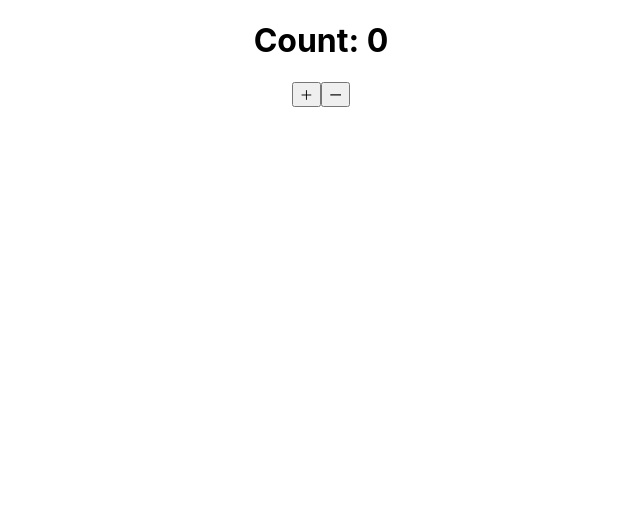
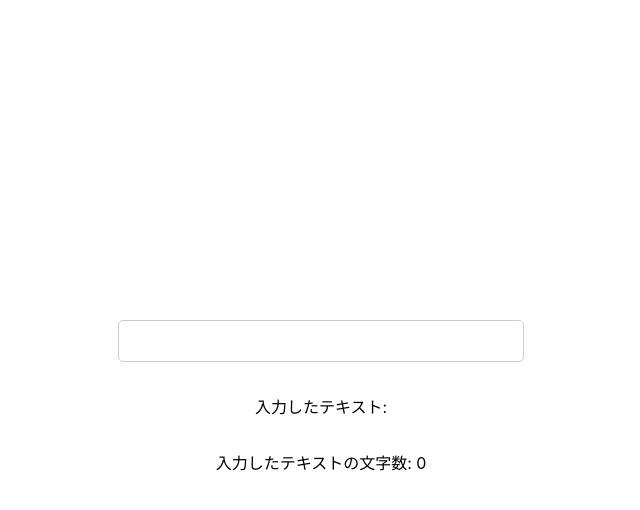
Before and after one commit to daikimatsura/sample-app, a React (Create React App) app: page / in a window 1280 px wide. Shown: the top 510 px of the page, without its empty margins (319-959 px from the left). Built offline with nearby package versions, Linux system fonts and the light colour scheme.

Commit message:
2.2_useEffect_textLength

```diff
--- a/src/App.css
+++ b/src/App.css
@@ -1,3 +1,18 @@
 .App {
   text-align: center;
+  margin-top: 25%;
 }
+
+.input {
+  width: 30%;
+  height: 40px;
+  border-radius: 5px;
+  border: 1px solid #ccc;
+  padding: 0 10px;
+  font-size: 16px;
+}
+
+.text {
+  font-size: 16px;
+  margin-top: 2rem;
+}
--- a/src/App.tsx
+++ b/src/App.tsx
@@ -1,21 +1,31 @@
-import React, { useState } from "react";
+import React, { useEffect, useState } from "react";
 import "./App.css";
 
 function App() {
-  const [count, setCount] = useState(0);
+  const [text, setText] = useState<string>("");
+  const [textLength, setTextLength] = useState<number>(text.length);
 
-  const increment = () => {
-    setCount((prev) => prev + 1);
-  };
-  const decrement = () => {
-    setCount((prev) => prev - 1);
+  useEffect(() => {
+    setTextLength(text.length);
+  }, [text]);
+
+  // テキストボックスの値が変更されたときに呼び出される関数
+  const handleTextChange = (e: React.ChangeEvent<HTMLInputElement>) => {
+    // textの値を更新
+    setText(e.target.value);
   };
 
+  // テキストボックスと入力された値を表示
   return (
     <div className="App">
-      <h1>Count: {count}</h1>
-      <button onClick={increment}>＋</button>
-      <button onClick={decrement}>ー</button>
+      <input
+        className="input"
+        type="text"
+        value={text}
+        onChange={(e) => handleTextChange(e)}
+      />
+      <div className="text">{`入力したテキスト: ${text}`}</div>
+      <div className="text">{`入力したテキストの文字数: ${textLength}`}</div>
     </div>
   );
 }
```
